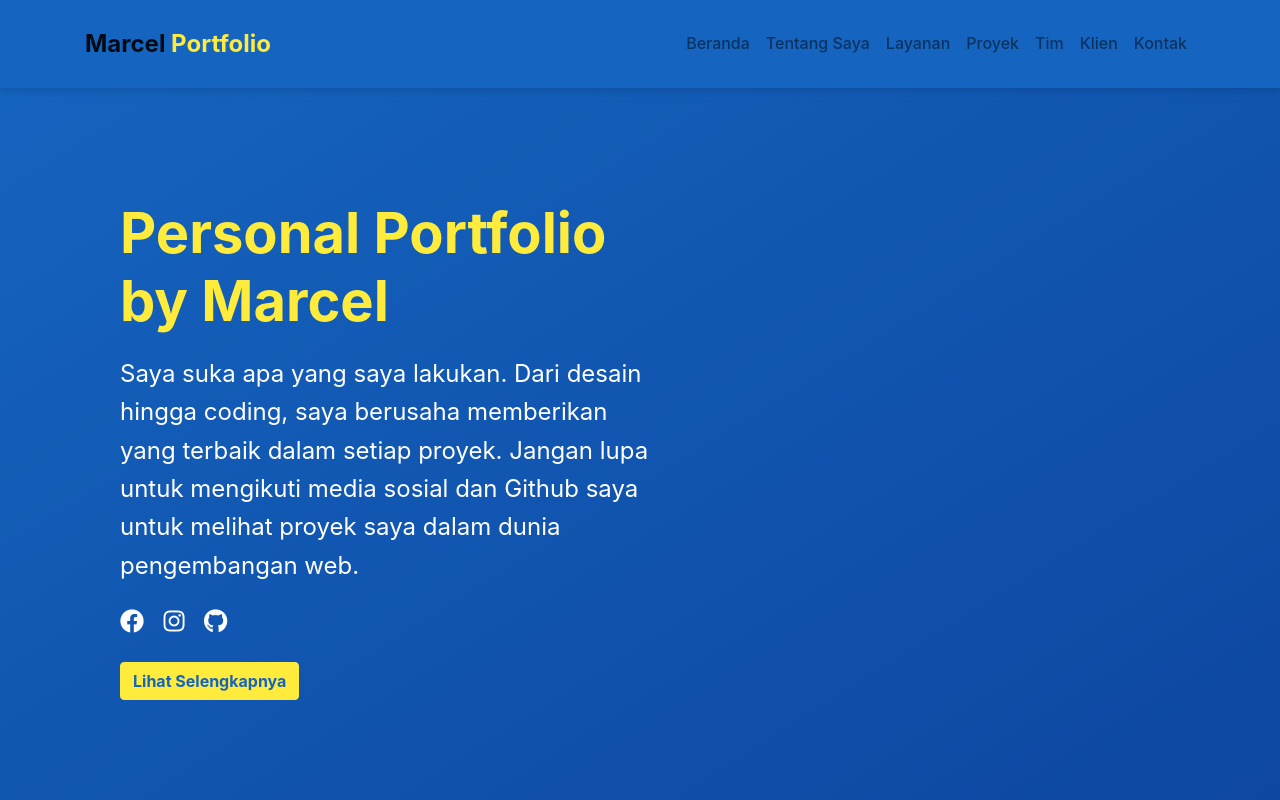
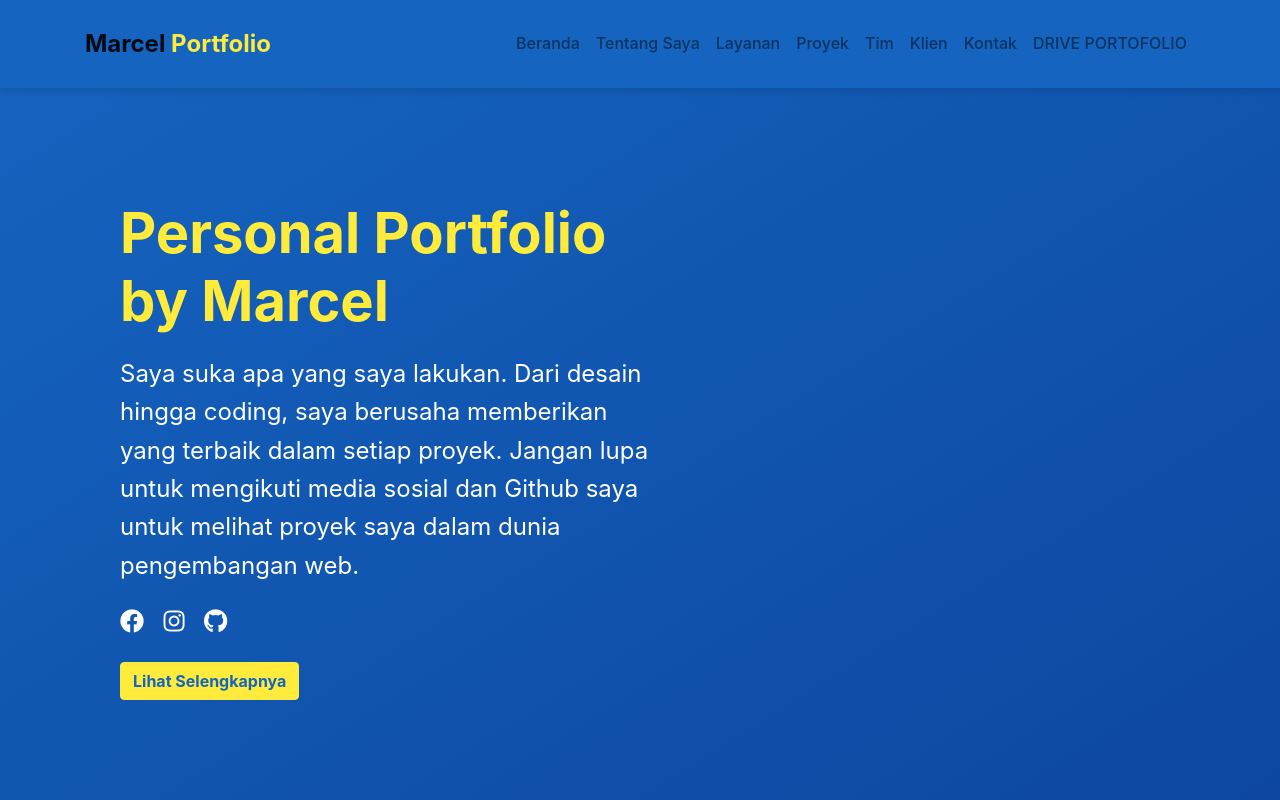
Before and after one commit to marceljogido/portofolio, a plain HTML site: page index.html in a window 1280 px wide. Shown: the top 800 px of the page. Drawn offline with nearby package versions, Linux system fonts and the light colour scheme; some packages are replaced by stand-ins of ours; a script that the page names is missing.

Commit message:
Update index.html

```diff
--- a/index.html
+++ b/index.html
@@ -146,6 +146,7 @@
           <li class="nav-item"><a class="nav-link" href="#team">Tim</a></li>
           <li class="nav-item"><a class="nav-link" href="#clients">Klien</a></li>
           <li class="nav-item"><a class="nav-link" href="#contact">Kontak</a></li>
+          <li class="nav-item"><a class="nav-link" href="https://drive.google.com/drive/folders/1zJ8vsX0j3IPR1Et5zNd6EykH_ZP3wvp9?usp=drive_link">DRIVE PORTOFOLIO</a></li>
         </ul>
       </div>
     </div>
```
